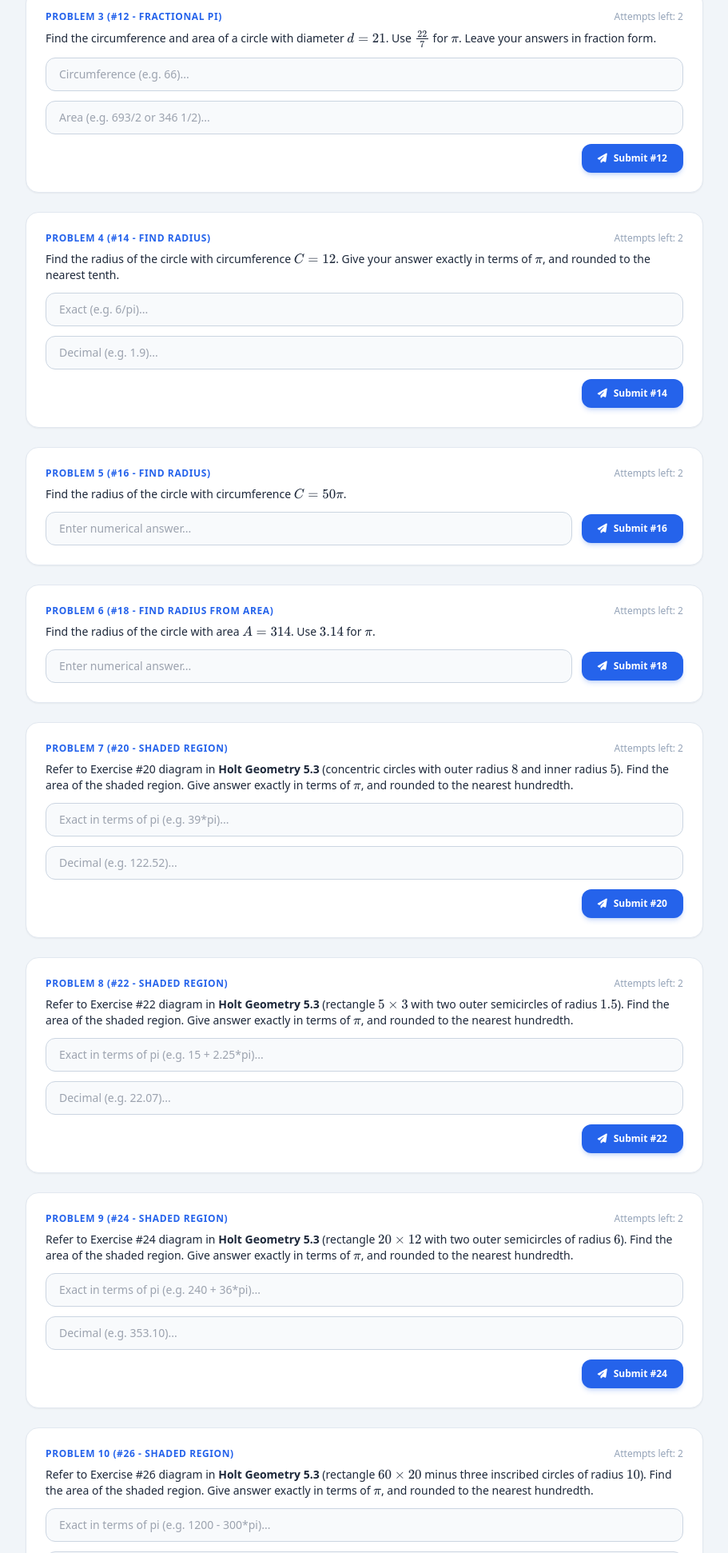
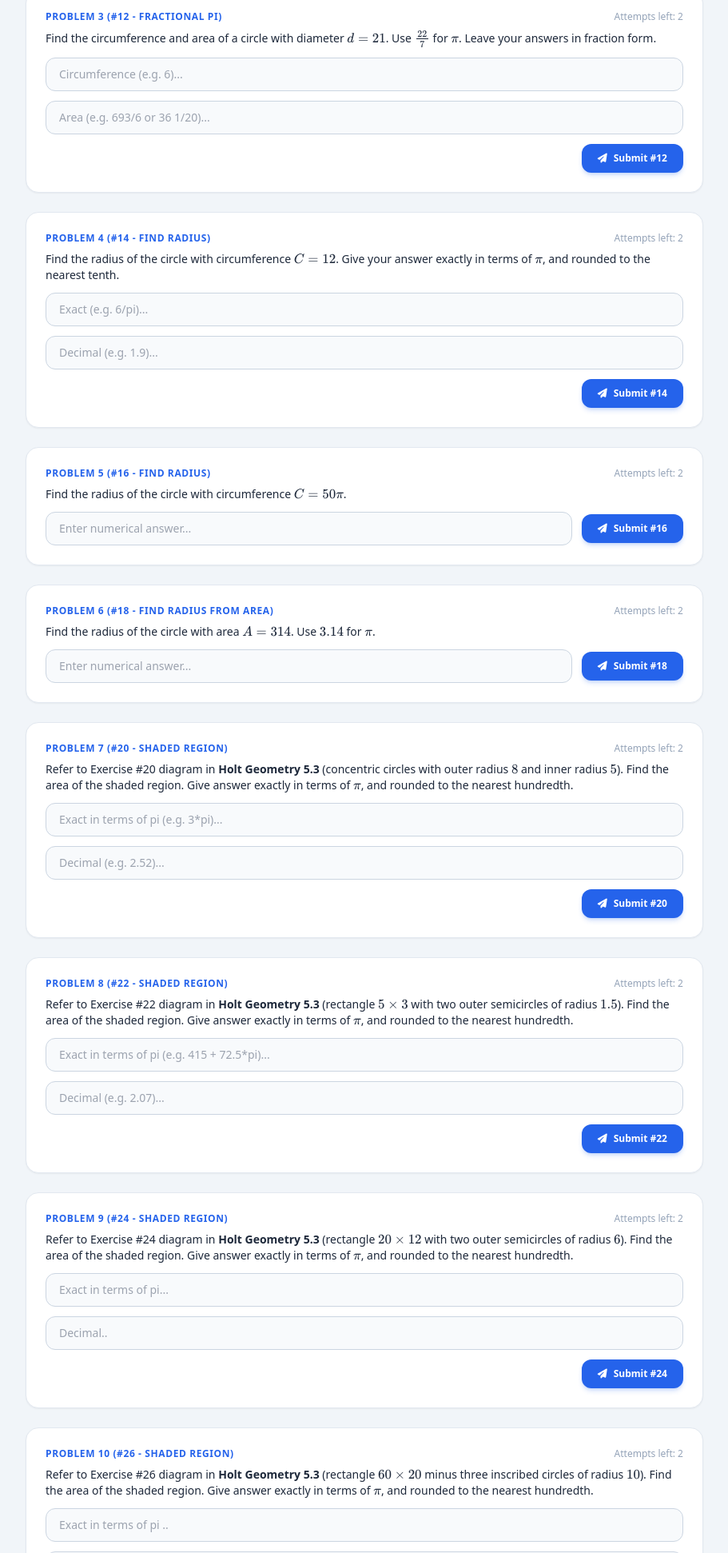
Before and after one commit to williamswick96-coder/GeometryFri, a plain HTML site: page index.html in a window 1280 px wide. Shown: the part 858-2800 px from the top of the page at 80% size, without its empty margins (184-1095 px from the left). Drawn offline with nearby package versions, Linux system fonts and the light colour scheme.

Commit message:
Modify input placeholders for geometry questions
Updated placeholders for input fields related to circumference and area calculations in various questions.

```diff
--- a/index.html
+++ b/index.html
@@ -112,8 +112,8 @@
             </div>
             <p class="text-sm text-slate-800 mb-3">Find the circumference and area of a circle with diameter \(d = 18\). Use \(3.14\) for \(\pi\). Round to the nearest tenth.</p>
             <div class="space-y-3 mb-3">
-                <input type="text" id="input-q2a" placeholder="Circumference (e.g. 56.5)..." class="w-full bg-slate-50 border border-slate-300 rounded-xl px-4 py-2.5 text-sm text-slate-800 focus:outline-none focus:border-blue-600 focus:bg-white transition-all">
-                <input type="text" id="input-q2b" placeholder="Area (e.g. 254.3)..." class="w-full bg-slate-50 border border-slate-300 rounded-xl px-4 py-2.5 text-sm text-slate-800 focus:outline-none focus:border-blue-600 focus:bg-white transition-all">
+                <input type="text" id="input-q2a" placeholder="Circumference (e.g. 6.5)..." class="w-full bg-slate-50 border border-slate-300 rounded-xl px-4 py-2.5 text-sm text-slate-800 focus:outline-none focus:border-blue-600 focus:bg-white transition-all">
+                <input type="text" id="input-q2b" placeholder="Area (e.g. 4.3)..." class="w-full bg-slate-50 border border-slate-300 rounded-xl px-4 py-2.5 text-sm text-slate-800 focus:outline-none focus:border-blue-600 focus:bg-white transition-all">
             </div>
             <div class="flex justify-end">
                 <button onclick="checkQuestion('q2')" id="btn-q2" class="w-full sm:w-auto px-5 py-2.5 bg-blue-600 hover:bg-blue-700 text-white font-bold text-xs rounded-xl transition-all shadow-md shadow-blue-600/20 flex items-center justify-center gap-2">
@@ -131,8 +131,8 @@
             </div>
             <p class="text-sm text-slate-800 mb-3">Find the circumference and area of a circle with diameter \(d = 21\). Use \(\frac{22}{7}\) for \(\pi\). Leave your answers in fraction form.</p>
             <div class="space-y-3 mb-3">
-                <input type="text" id="input-q3a" placeholder="Circumference (e.g. 66)..." class="w-full bg-slate-50 border border-slate-300 rounded-xl px-4 py-2.5 text-sm text-slate-800 focus:outline-none focus:border-blue-600 focus:bg-white transition-all">
-                <input type="text" id="input-q3b" placeholder="Area (e.g. 693/2 or 346 1/2)..." class="w-full bg-slate-50 border border-slate-300 rounded-xl px-4 py-2.5 text-sm text-slate-800 focus:outline-none focus:border-blue-600 focus:bg-white transition-all">
+                <input type="text" id="input-q3a" placeholder="Circumference (e.g. 6)..." class="w-full bg-slate-50 border border-slate-300 rounded-xl px-4 py-2.5 text-sm text-slate-800 focus:outline-none focus:border-blue-600 focus:bg-white transition-all">
+                <input type="text" id="input-q3b" placeholder="Area (e.g. 693/6 or 36 1/20)..." class="w-full bg-slate-50 border border-slate-300 rounded-xl px-4 py-2.5 text-sm text-slate-800 focus:outline-none focus:border-blue-600 focus:bg-white transition-all">
             </div>
             <div class="flex justify-end">
                 <button onclick="checkQuestion('q3')" id="btn-q3" class="w-full sm:w-auto px-5 py-2.5 bg-blue-600 hover:bg-blue-700 text-white font-bold text-xs rounded-xl transition-all shadow-md shadow-blue-600/20 flex items-center justify-center gap-2">
@@ -201,8 +201,8 @@
             </div>
             <p class="text-sm text-slate-800 mb-3">Refer to Exercise #20 diagram in <strong>Holt Geometry 5.3</strong> (concentric circles with outer radius \(8\) and inner radius \(5\)). Find the area of the shaded region. Give answer exactly in terms of \(\pi\), and rounded to the nearest hundredth.</p>
             <div class="space-y-3 mb-3">
-                <input type="text" id="input-q7a" placeholder="Exact in terms of pi (e.g. 39*pi)..." class="w-full bg-slate-50 border border-slate-300 rounded-xl px-4 py-2.5 text-sm text-slate-800 focus:outline-none focus:border-blue-600 focus:bg-white transition-all">
-                <input type="text" id="input-q7b" placeholder="Decimal (e.g. 122.52)..." class="w-full bg-slate-50 border border-slate-300 rounded-xl px-4 py-2.5 text-sm text-slate-800 focus:outline-none focus:border-blue-600 focus:bg-white transition-all">
+                <input type="text" id="input-q7a" placeholder="Exact in terms of pi (e.g. 3*pi)..." class="w-full bg-slate-50 border border-slate-300 rounded-xl px-4 py-2.5 text-sm text-slate-800 focus:outline-none focus:border-blue-600 focus:bg-white transition-all">
+                <input type="text" id="input-q7b" placeholder="Decimal (e.g. 2.52)..." class="w-full bg-slate-50 border border-slate-300 rounded-xl px-4 py-2.5 text-sm text-slate-800 focus:outline-none focus:border-blue-600 focus:bg-white transition-all">
             </div>
             <div class="flex justify-end">
                 <button onclick="checkQuestion('q7')" id="btn-q7" class="w-full sm:w-auto px-5 py-2.5 bg-blue-600 hover:bg-blue-700 text-white font-bold text-xs rounded-xl transition-all shadow-md shadow-blue-600/20 flex items-center justify-center gap-2">
@@ -220,8 +220,8 @@
             </div>
             <p class="text-sm text-slate-800 mb-3">Refer to Exercise #22 diagram in <strong>Holt Geometry 5.3</strong> (rectangle \(5 \times 3\) with two outer semicircles of radius \(1.5\)). Find the area of the shaded region. Give answer exactly in terms of \(\pi\), and rounded to the nearest hundredth.</p>
             <div class="space-y-3 mb-3">
-                <input type="text" id="input-q8a" placeholder="Exact in terms of pi (e.g. 15 + 2.25*pi)..." class="w-full bg-slate-50 border border-slate-300 rounded-xl px-4 py-2.5 text-sm text-slate-800 focus:outline-none focus:border-blue-600 focus:bg-white transition-all">
-                <input type="text" id="input-q8b" placeholder="Decimal (e.g. 22.07)..." class="w-full bg-slate-50 border border-slate-300 rounded-xl px-4 py-2.5 text-sm text-slate-800 focus:outline-none focus:border-blue-600 focus:bg-white transition-all">
+                <input type="text" id="input-q8a" placeholder="Exact in terms of pi (e.g. 415 + 72.5*pi)..." class="w-full bg-slate-50 border border-slate-300 rounded-xl px-4 py-2.5 text-sm text-slate-800 focus:outline-none focus:border-blue-600 focus:bg-white transition-all">
+                <input type="text" id="input-q8b" placeholder="Decimal (e.g. 2.07)..." class="w-full bg-slate-50 border border-slate-300 rounded-xl px-4 py-2.5 text-sm text-slate-800 focus:outline-none focus:border-blue-600 focus:bg-white transition-all">
             </div>
             <div class="flex justify-end">
                 <button onclick="checkQuestion('q8')" id="btn-q8" class="w-full sm:w-auto px-5 py-2.5 bg-blue-600 hover:bg-blue-700 text-white font-bold text-xs rounded-xl transition-all shadow-md shadow-blue-600/20 flex items-center justify-center gap-2">
@@ -239,8 +239,8 @@
             </div>
             <p class="text-sm text-slate-800 mb-3">Refer to Exercise #24 diagram in <strong>Holt Geometry 5.3</strong> (rectangle \(20 \times 12\) with two outer semicircles of radius \(6\)). Find the area of the shaded region. Give answer exactly in terms of \(\pi\), and rounded to the nearest hundredth.</p>
             <div class="space-y-3 mb-3">
-                <input type="text" id="input-q9a" placeholder="Exact in terms of pi (e.g. 240 + 36*pi)..." class="w-full bg-slate-50 border border-slate-300 rounded-xl px-4 py-2.5 text-sm text-slate-800 focus:outline-none focus:border-blue-600 focus:bg-white transition-all">
-                <input type="text" id="input-q9b" placeholder="Decimal (e.g. 353.10)..." class="w-full bg-slate-50 border border-slate-300 rounded-xl px-4 py-2.5 text-sm text-slate-800 focus:outline-none focus:border-blue-600 focus:bg-white transition-all">
+                <input type="text" id="input-q9a" placeholder="Exact in terms of pi..." class="w-full bg-slate-50 border border-slate-300 rounded-xl px-4 py-2.5 text-sm text-slate-800 focus:outline-none focus:border-blue-600 focus:bg-white transition-all">
+                <input type="text" id="input-q9b" placeholder="Decimal.." class="w-full bg-slate-50 border border-slate-300 rounded-xl px-4 py-2.5 text-sm text-slate-800 focus:outline-none focus:border-blue-600 focus:bg-white transition-all">
             </div>
             <div class="flex justify-end">
                 <button onclick="checkQuestion('q9')" id="btn-q9" class="w-full sm:w-auto px-5 py-2.5 bg-blue-600 hover:bg-blue-700 text-white font-bold text-xs rounded-xl transition-all shadow-md shadow-blue-600/20 flex items-center justify-center gap-2">
@@ -258,8 +258,8 @@
             </div>
             <p class="text-sm text-slate-800 mb-3">Refer to Exercise #26 diagram in <strong>Holt Geometry 5.3</strong> (rectangle \(60 \times 20\) minus three inscribed circles of radius \(10\)). Find the area of the shaded region. Give answer exactly in terms of \(\pi\), and rounded to the nearest hundredth.</p>
             <div class="space-y-3 mb-3">
-                <input type="text" id="input-q10a" placeholder="Exact in terms of pi (e.g. 1200 - 300*pi)..." class="w-full bg-slate-50 border border-slate-300 rounded-xl px-4 py-2.5 text-sm text-slate-800 focus:outline-none focus:border-blue-600 focus:bg-white transition-all">
-                <input type="text" id="input-q10b" placeholder="Decimal (e.g. 257.52)..." class="w-full bg-slate-50 border border-slate-300 rounded-xl px-4 py-2.5 text-sm text-slate-800 focus:outline-none focus:border-blue-600 focus:bg-white transition-all">
+                <input type="text" id="input-q10a" placeholder="Exact in terms of pi .." class="w-full bg-slate-50 border border-slate-300 rounded-xl px-4 py-2.5 text-sm text-slate-800 focus:outline-none focus:border-blue-600 focus:bg-white transition-all">
+                <input type="text" id="input-q10b" placeholder="Decimal.." class="w-full bg-slate-50 border border-slate-300 rounded-xl px-4 py-2.5 text-sm text-slate-800 focus:outline-none focus:border-blue-600 focus:bg-white transition-all">
             </div>
             <div class="flex justify-end">
                 <button onclick="checkQuestion('q10')" id="btn-q10" class="w-full sm:w-auto px-5 py-2.5 bg-blue-600 hover:bg-blue-700 text-white font-bold text-xs rounded-xl transition-all shadow-md shadow-blue-600/20 flex items-center justify-center gap-2">
```
